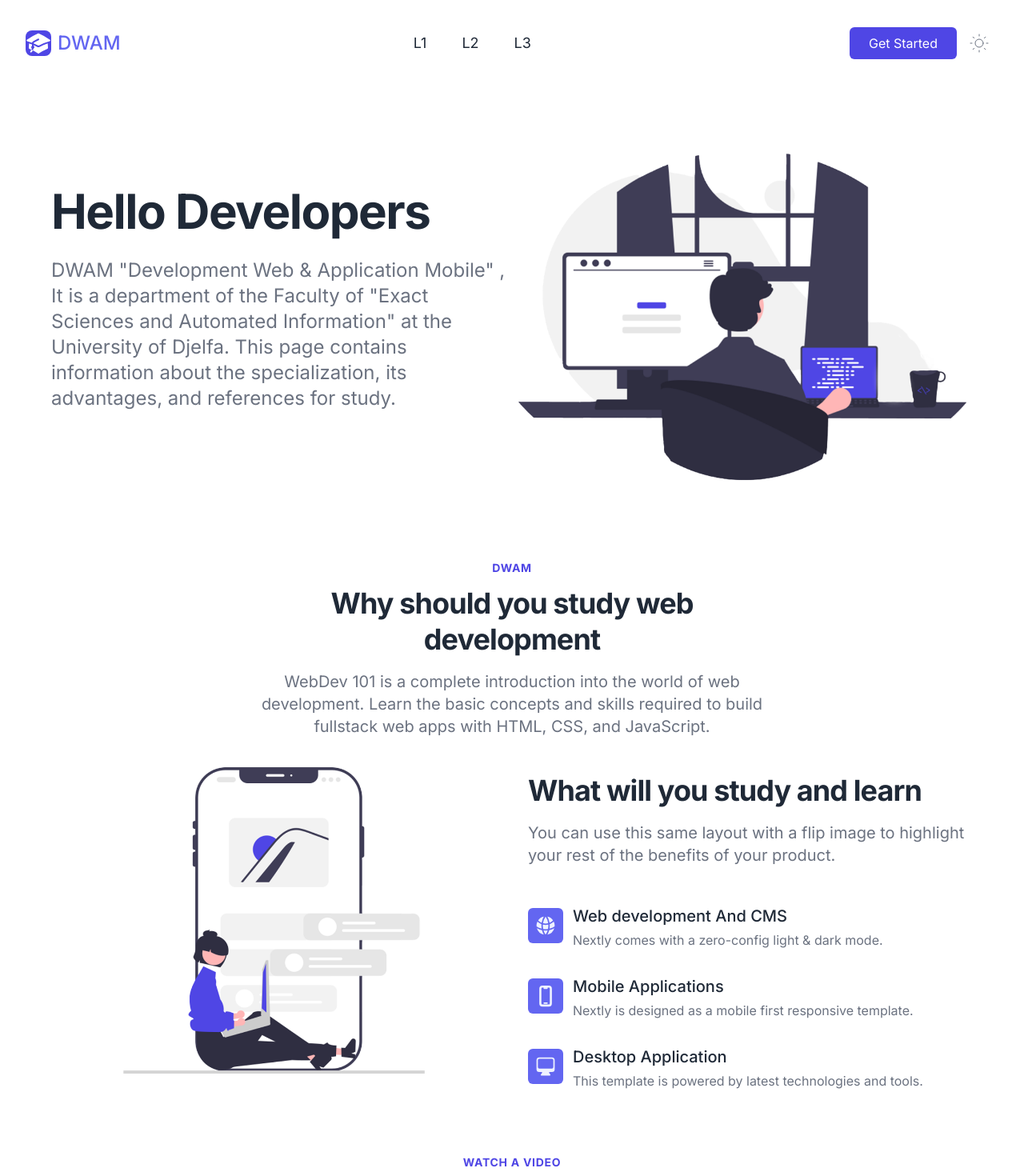
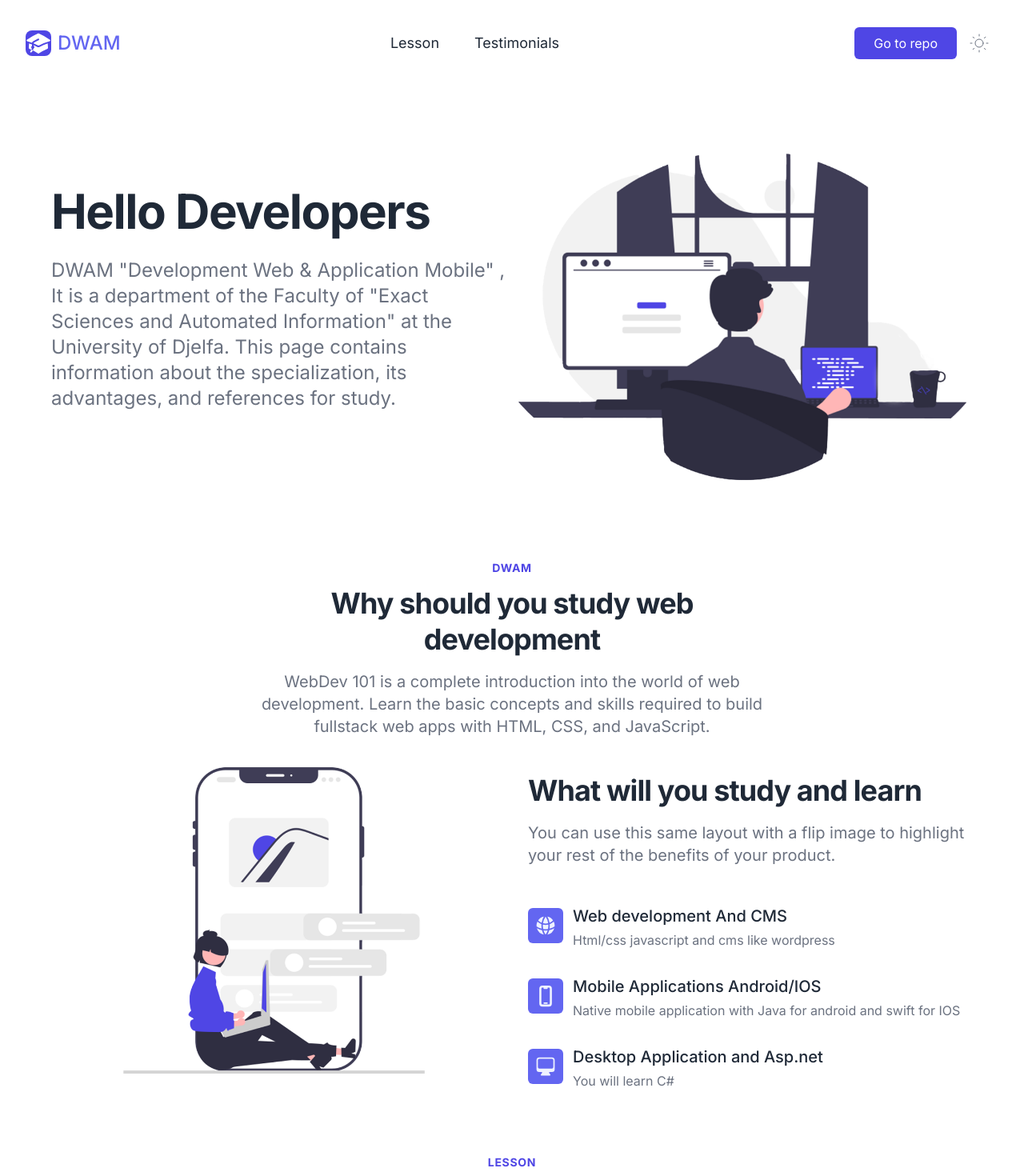
Before and after one commit to SalemDevLouy/DWAM, a Next.js app: page / in a window 1280 px wide. Shown: the top 1470 px of the page at 80% size. Built offline with nearby package versions, Linux system fonts and the light colour scheme.

Commit message:
new commit
new commit

```diff
--- a/src/app/page.tsx
+++ b/src/app/page.tsx
@@ -22,7 +22,11 @@ WebDev 101 is a complete introduction into the world of web development.
       </SectionTitle>
 
       <Benefits data={benefitOne} />
-      {/* <Benefits imgPos="right" data={benefitTwo} /> */}
+
+      <SectionTitle preTitle="Lesson" title="Lesson & Resources">
+      Here you will find references for your course of study and some sample tests
+      </SectionTitle>
+      <Lesson />
 
       <SectionTitle
         preTitle="Watch a video"
@@ -30,20 +34,13 @@ WebDev 101 is a complete introduction into the world of web development.
       >
         This video explain what is web development, watch it until the end
       </SectionTitle>
-
       <Video videoId="erEgovG9WBs" />
-      <SectionTitle preTitle="Lesson" title="Lesson & Resources">
-      Here you will find references for your course of study and some sample tests
-      </SectionTitle>
-
-      <Lesson />
       <SectionTitle
         preTitle="Testimonials"
         title="Here's what the graduating students said"
       >
         These are some opinions of recently graduated students.
       </SectionTitle>
-
       <Testimonials/>
 
 
--- a/src/components/Lesson.tsx
+++ b/src/components/Lesson.tsx
@@ -26,13 +26,14 @@ export const Lesson = () => {
                   <DisclosurePanel className="px-4 pt-4 pb-2 text-gray-500 dark:text-gray-300">
                   {item.sesmester.map((sesmester, index) => (
           <div key={sesmester.no} className=" mb-4 ">
-            <div className='border-b-indigo-500 border-b-2  p-5 flex flex-col gap-4'>
+            <div className='border-b-indigo-500 border-b-2  p-5 flex flex-col gap-4 rounded-md bg-indigo-200'>
               <span className="text-indigo-500 font-bold underline">Season : {sesmester.no}</span>
-              <p>
+              <p className="text-gray-600">
               {sesmester.desc}
               </p>
               <a href={sesmester.link}>
-                <span className="text-indigo-500 font-bold p-2 bg-gray-100 rounded-xl">Go to drive</span>
+                <span className="text-indigo-500 font-bold p-2 bg-gray-200 rounded-xl hover:bg-indigo-500
+                 hover:text-gray-100 transition-all duration-500">Go to drive</span>
               </a>
 
 
--- a/src/components/Navbar.tsx
+++ b/src/components/Navbar.tsx
@@ -2,13 +2,18 @@
 import Link from "next/link";
 import ThemeChanger from "./DarkSwitch";
 import Image from "next/image"
-import { Disclosure } from "@headlessui/react";
+import { Disclosure ,DisclosureButton,DisclosurePanel } from "@headlessui/react";
 
 export const Navbar = () => {
   const navigation = [
-    "L1",
-    "L2",
-    "L3"
+    {
+      nav:"Lesson",
+      link:"/sd"
+    },
+    {
+      nav:"Testimonials",
+      link:"/sd"
+    }
   ];
 
   return (
@@ -34,7 +39,7 @@ export const Navbar = () => {
                   </span>
                 </Link>
 
-                <Disclosure.Button
+                <DisclosureButton
                   aria-label="Toggle Menu"
                   className="px-2 py-1 ml-auto text-gray-500 rounded-md lg:hidden hover:text-indigo-500 focus:text-indigo-500 focus:bg-indigo-100 focus:outline-none dark:text-gray-300 dark:focus:bg-trueGray-700">
                   <svg
@@ -55,20 +60,20 @@ export const Navbar = () => {
                       />
                     )}
                   </svg>
-                </Disclosure.Button>
+                </DisclosureButton>
 
-                <Disclosure.Panel className="flex flex-wrap w-full my-5 lg:hidden">
+                <DisclosurePanel className="flex flex-wrap w-full my-5 lg:hidden">
                   <>
                     {navigation.map((item, index) => (
-                      <Link key={index} href="/" className="w-full px-4 py-2 -ml-4 text-gray-500 rounded-md dark:text-gray-300 hover:text-indigo-500 focus:text-indigo-500 focus:bg-indigo-100 dark:focus:bg-gray-800 focus:outline-none">
-                          {item}
+                      <Link key={index} href={`${item.link}`} className="w-full px-4 py-2 -ml-4 text-gray-500 rounded-md dark:text-gray-300 hover:text-indigo-500 focus:text-indigo-500 focus:bg-indigo-100 dark:focus:bg-gray-800 focus:outline-none">
+                          {item.nav}
                       </Link>
                     ))}
-                    <Link href="/" className="w-full px-6 py-2 mt-3 text-center text-white bg-indigo-600 rounded-md lg:ml-5">
-                        Get Started
+                    <Link href="https://github.com/simo0loufi/DWAM.git" className="w-full px-6 py-2 mt-3 text-center text-white bg-indigo-600 rounded-md lg:ml-5">
+                        Go to repo
                     </Link>
                   </>
-                </Disclosure.Panel>
+                </DisclosurePanel>
               </div>
             </>
           )}
@@ -80,7 +85,7 @@ export const Navbar = () => {
             {navigation.map((menu, index) => (
               <li className="mr-3 nav__item" key={index}>
                 <Link href="/" className="inline-block px-4 py-2 text-lg font-normal text-gray-800 no-underline rounded-md dark:text-gray-200 hover:text-indigo-500 focus:text-indigo-500 focus:bg-indigo-100 focus:outline-none dark:focus:bg-gray-800">
-                    {menu}
+                    {menu.nav}
                 </Link>
               </li>
             ))}
@@ -88,8 +93,8 @@ export const Navbar = () => {
         </div>
 
         <div className="hidden mr-3 space-x-4 lg:flex nav__item">
-          <Link href="/" className="px-6 py-2 text-white bg-indigo-600 rounded-md md:ml-5">
-              Get Started
+          <Link href="https://github.com/simo0loufi/DWAM.git" target="_blank" className="px-6 py-2 text-white bg-indigo-600 rounded-md md:ml-5">
+              Go to repo
           </Link>
 
           <ThemeChanger />
--- a/src/components/data.js
+++ b/src/components/data.js
@@ -13,17 +13,17 @@ const benefitOne = {
   bullets: [
     {
       title: "Web development And CMS",
-      desc: "Nextly comes with a zero-config light & dark mode. ",
+      desc: "Html/css javascript and cms like wordpress ",
       icon: <GlobeAltIcon />,
     },
     {
-      title: "Mobile Applications",
-      desc: "Nextly is designed as a mobile first responsive template.",
+      title: "Mobile Applications Android/IOS",
+      desc: "Native mobile application with Java for android and swift for IOS",
       icon: <DevicePhoneMobileIcon />,
     },
     {
-      title: "Desktop Application",
-      desc: "This template is powered by latest technologies and tools.",
+      title: "Desktop Application and Asp.net",
+      desc: "You will learn C#",
       icon: <ComputerDesktopIcon />,
     },
 
```
